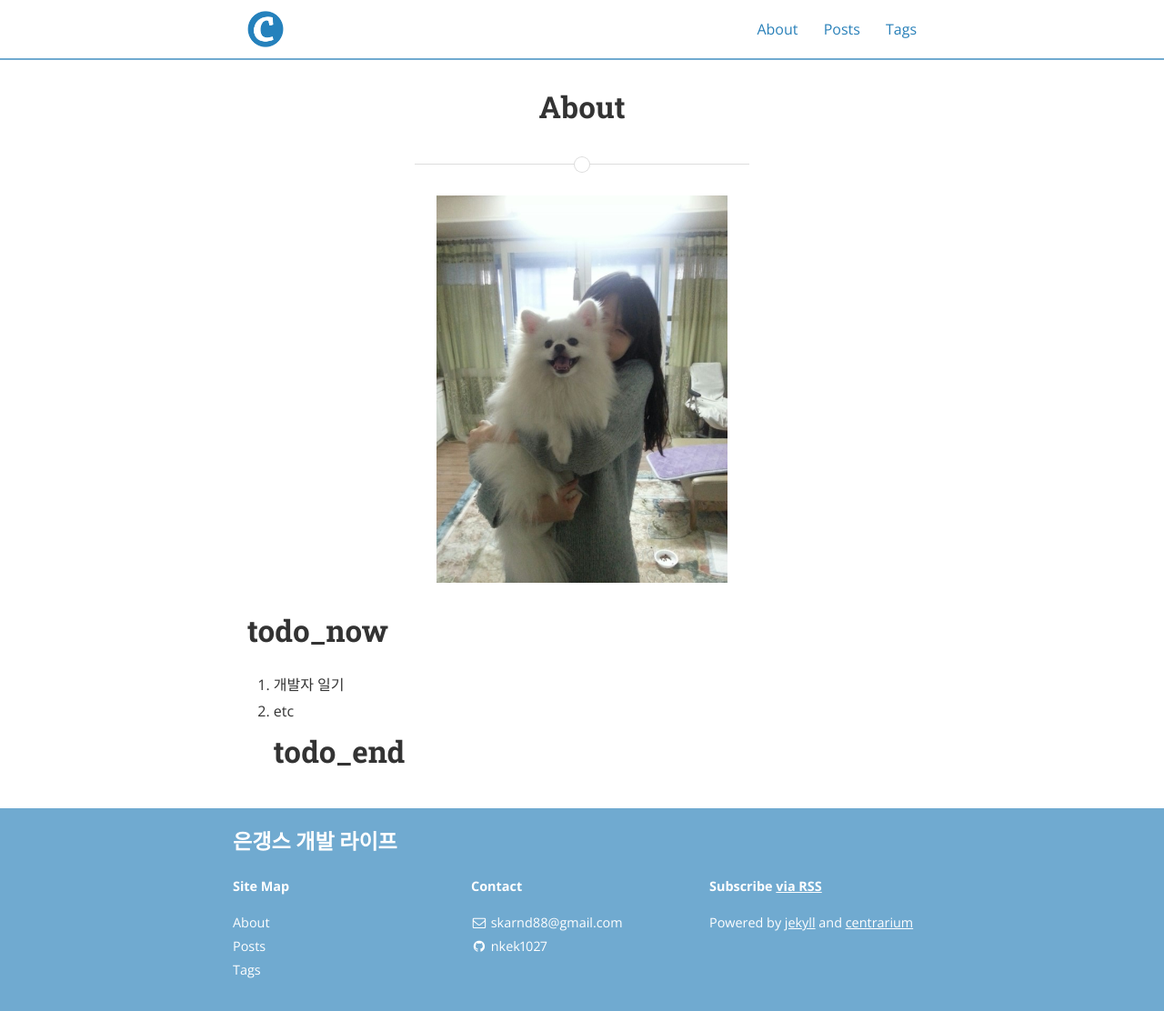
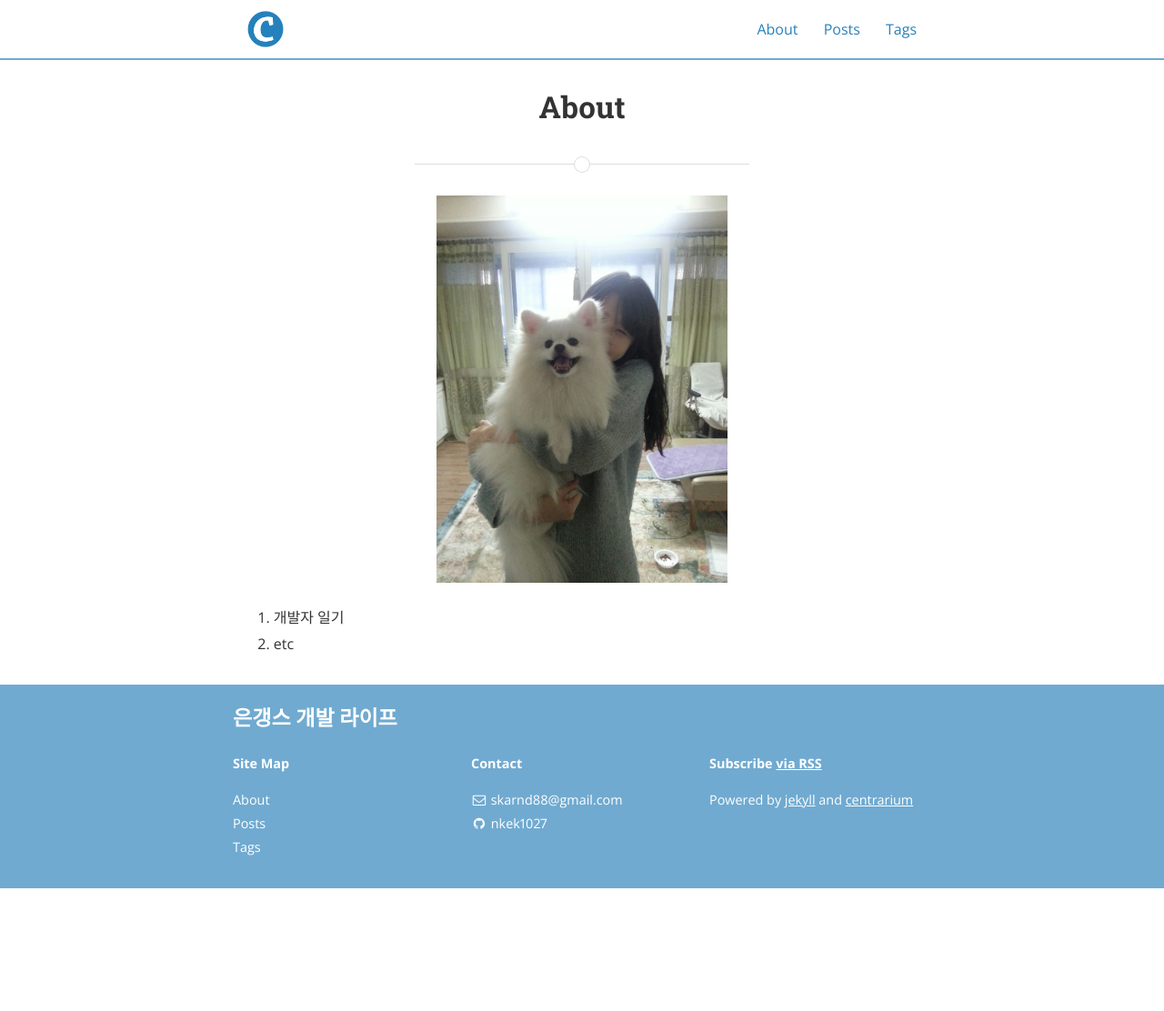
Before and after one commit to nkek1027/jekyll_centrarium_now, a Jekyll site: the page built from about.md, in a window 1280 px wide. Shown: the whole page at 91% size. Built offline with Jekyll 4.4.1, drawn with Linux system fonts in a browser that asks for light colours; nearby versions of some CDN libraries; after the commit the page ends 977 px from its top, so only the background shows below that.

Commit message:
Update about.md

```diff
--- a/about.md
+++ b/about.md
@@ -5,7 +5,6 @@ permalink: /about/
 ---
 
 <img src="{{ site.baseurl }}/assets/profile.jpg" title="Profile Picture" class="profile">
-# todo_now
+
 1. 개발자 일기
 2. etc
-# todo_end
```
